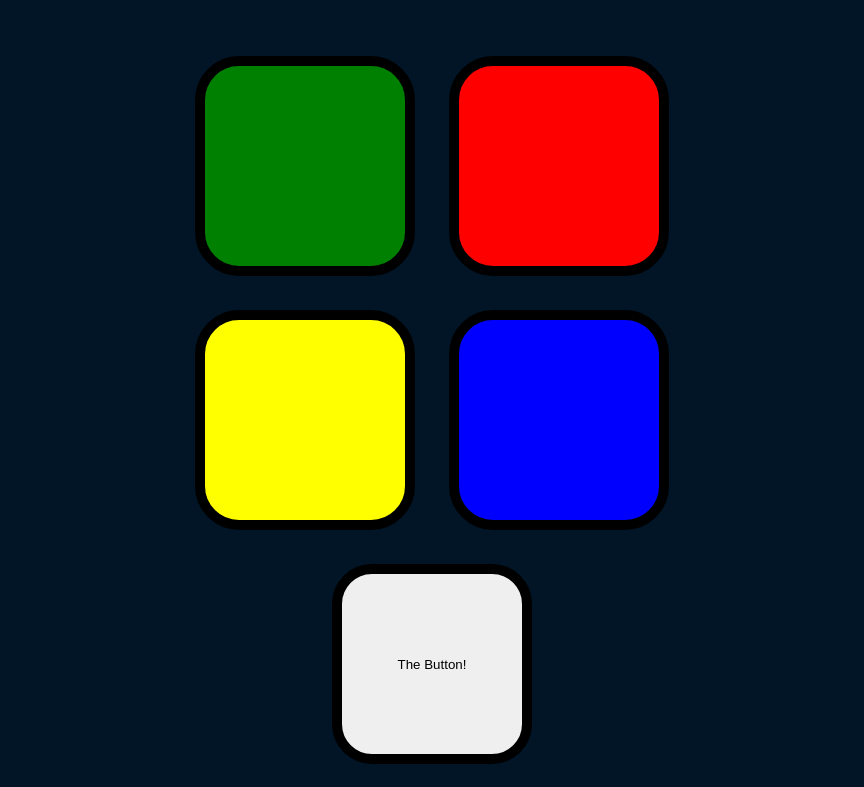
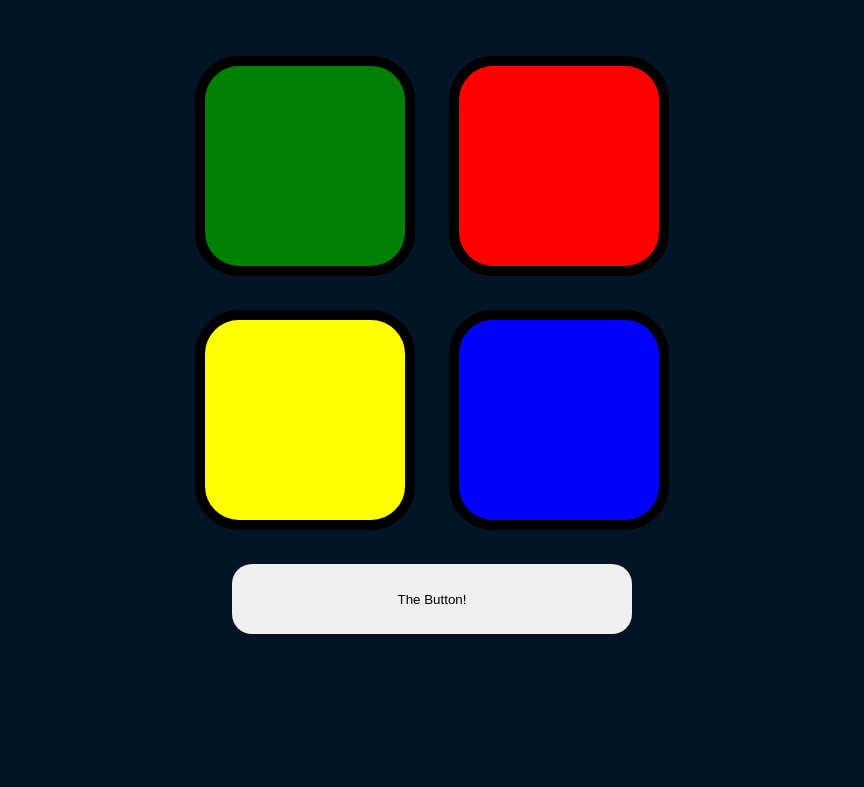
Before and after one commit to navinxqz/SimonGame-HTML, a plain HTML site: page index.html in a window 1280 px wide. Shown: the part 125-912 px from the top of the page, without its empty margins (208-1072 px from the left). After the commit the page ends 800 px from the top, so only its background shows below. Drawn offline with nearby package versions, Linux system fonts and the light colour scheme.

Commit message:
start-btn css

```diff
--- a/index.html
+++ b/index.html
@@ -24,7 +24,7 @@
     </div>
 
     <div class="row">
-      <button type="button" class="btn start-btn">The Button!</button>
+      <button type="button" class="start-btn">The Button!</button>
     </div>
 
   </div>
--- a/styles.css
+++ b/styles.css
@@ -16,13 +16,12 @@ body {
   width: 50%;
   margin: auto;
 }
-.gameBtn{
+.start-btn{
   margin: 15px;
-  display: inline-block;
-  height: 200px;
-  width: 200px;
-  border: 10px solid black;
-  border-radius: 20%;
+  height: 70px;
+  width: 400px;
+  border-radius: 20px;
+  border: none;
 }
 
 .btn {
```
